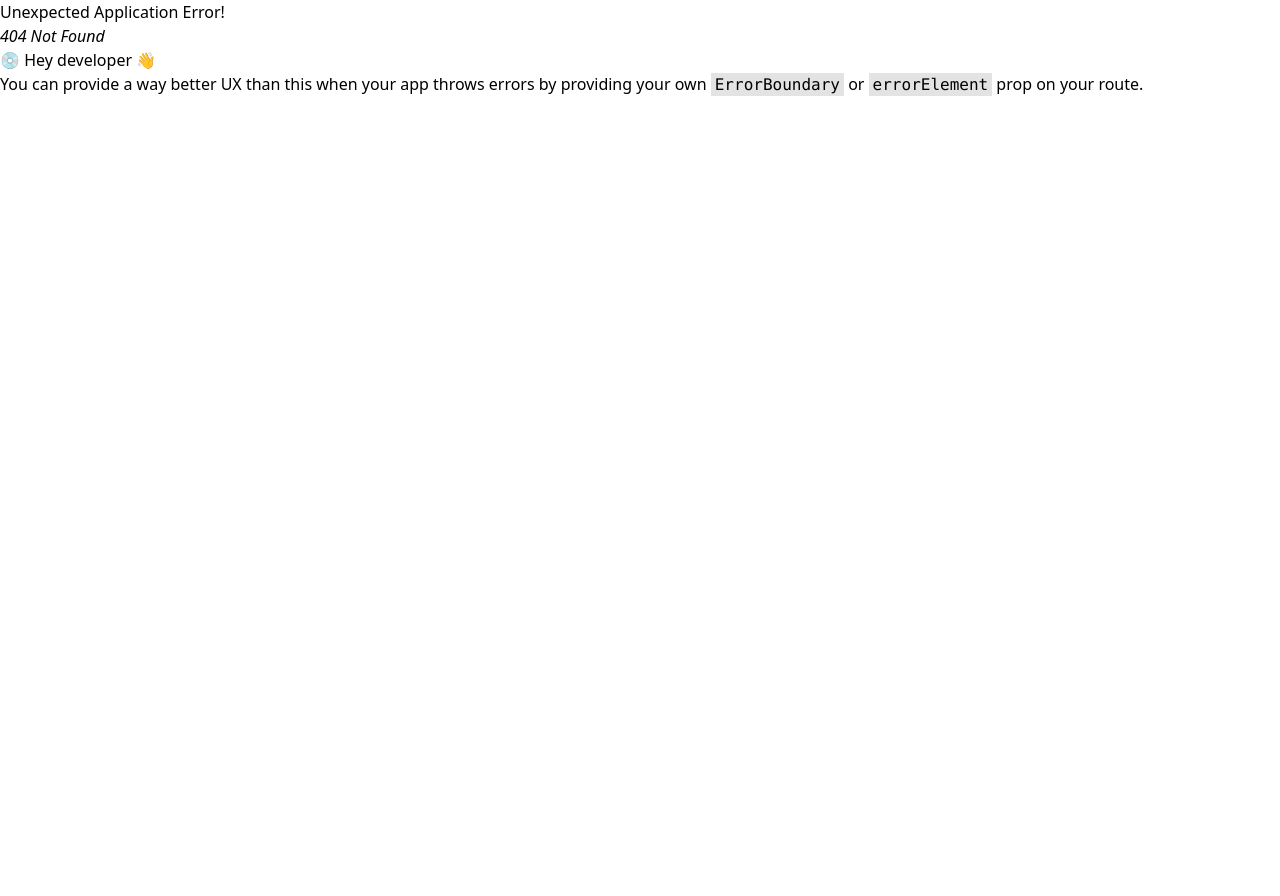
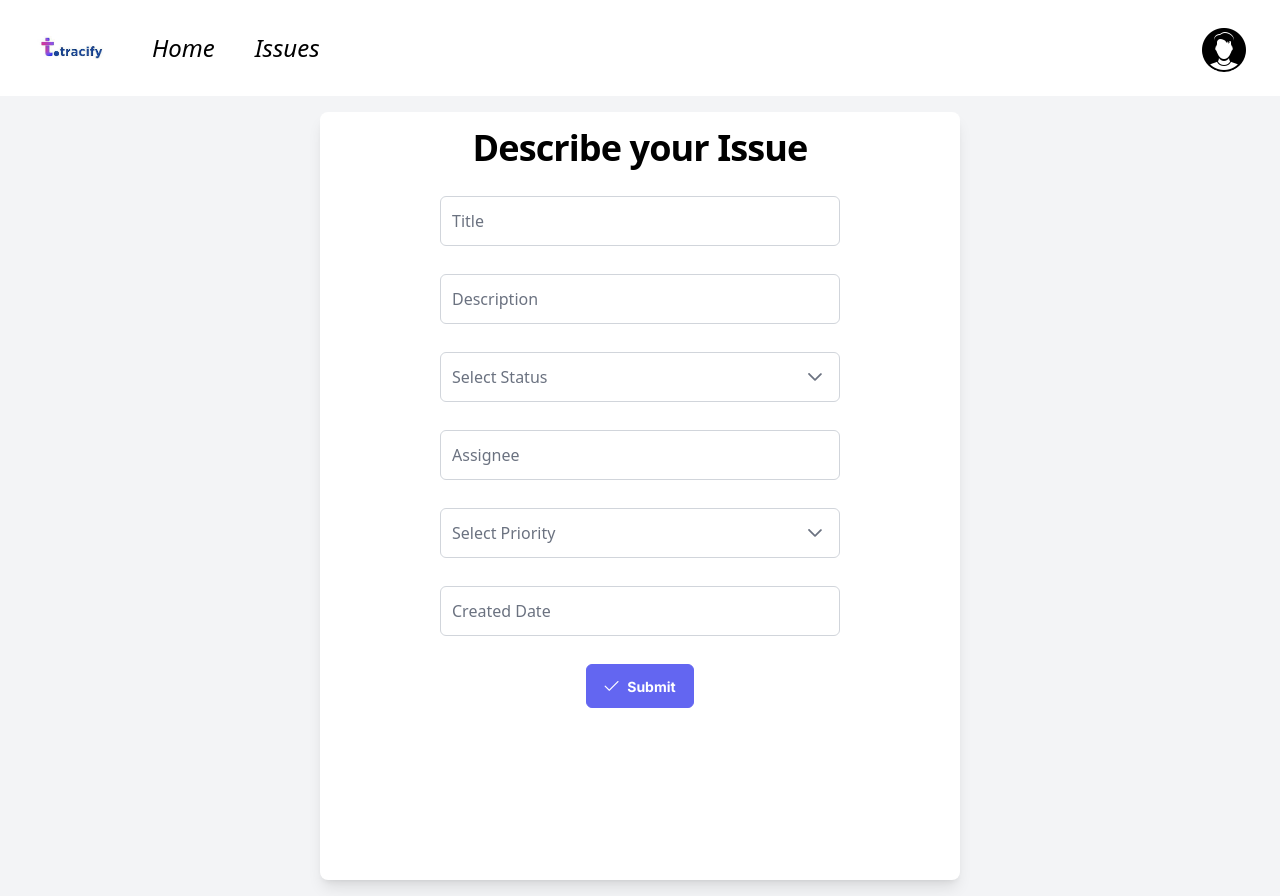
Before and after one commit to Jayasuriya-R/Tracify-App, a React (Vite) app: page /issue/add in a window 1280 px wide. Before the commit this address had no page. Before the commit the page ends 800 px from the top, so only its background shows below. Built offline with nearby package versions, Linux system fonts and the light colour scheme.

Commit message:
created a form to add issue

```diff
--- a/package.json
+++ b/package.json
@@ -13,11 +13,13 @@
     "@emotion/react": "^11.14.0",
     "@emotion/styled": "^11.14.0",
     "@mui/material": "^7.1.1",
+    "@reduxjs/toolkit": "^2.8.2",
     "@tailwindcss/vite": "^4.1.8",
     "primeicons": "^7.0.0",
     "primereact": "^10.9.6",
     "react": "^19.1.0",
     "react-dom": "^19.1.0",
+    "react-redux": "^9.2.0",
     "react-router": "^7.6.2",
     "react-router-dom": "^7.6.2",
     "recharts": "^2.15.3",
--- a/src/App.jsx
+++ b/src/App.jsx
@@ -12,6 +12,7 @@ import Issue from "./components/Issue";
 import NavBar from "./components/NavBar";
 import { createBrowserRouter, RouterProvider } from "react-router";
 import { Outlet } from "react-router";
+import AddIssue from "./components/AddIssue";
 
 const AppLayout = () => (
   <>
@@ -27,6 +28,7 @@ const appRouter = createBrowserRouter([
     children: [
       { path: "/", element: <Body /> },
       { path: "/issue", element: <Issue /> },
+      { path: "/issue/add", element: <AddIssue/> },
     ],
   },
 ]);
--- /dev/null
+++ b/src/components/AddIssue.jsx
@@ -0,0 +1,129 @@
+import React, { useState,useRef } from "react";
+import { InputText } from "primereact/inputtext";
+import { FloatLabel } from "primereact/floatlabel";
+import { Dropdown } from "primereact/dropdown";
+import { Calendar } from "primereact/calendar";
+import { SplitButton } from 'primereact/splitbutton';
+import { Button } from 'primereact/button';
+import { Toast } from 'primereact/toast';
+
+const AddIssue = () => {
+  const [title, setTitle] = useState("");
+  const [description, setDescription] = useState("");
+  const [statusValue, setStatusValue] = useState(null);
+  const [assignee, setAssignee] = useState("");
+  const [priorityValue, setPriorityValue] = useState(null);
+  const [date, setDate] = useState(null);
+  const [issues, setIssues] = useState([]);
+
+  const toast = useRef(null);
+  const status = ["Open", "In Progress", "Closed"];
+  const priority = ["Low", "Medium", "High","Critical"];
+
+  const save = () => {
+    const newIssue = {
+      id: issues.length + 1, // Or use uuid
+      titel:title,
+      description:description,
+      status: statusValue,
+      assignee:assignee,
+      priority: priorityValue,
+      createdDate: date,
+    };
+
+    if (!title || !description || !statusValue || !assignee || !priorityValue || !date) {
+      toast.current.show({ severity: 'warn', summary: 'Validation', detail: 'Please fill all fields' });
+      return;
+    }
+
+    setIssues([...issues, newIssue]); // Appending new issue
+    console.log("New Issue Added:", newIssue);
+    toast.current.show({ severity: 'success', summary: 'Success', detail: 'Issue added' });
+
+    // Clear form
+    setTitle("");
+    setDescription("");
+    setStatusValue(null);
+    setAssignee("");
+    setPriorityValue(null);
+    setDate(null);
+  };
+
+  return (
+    <div className="flex  justify-center h-screen py-4 bg-gray-100">
+    <form
+      className="border-none z-20 shadow-lg w-1/2 flex justify-center rounded-lg p-4 bg-white"
+      onSubmit={(e) => e.preventDefault()}
+    >
+      <div className="flex flex-col space-y-7 items-center h-full">
+        <h1 className="text-4xl font-extrabold text-center tracking-tight">
+          Describe your Issue
+        </h1>
+
+        <div>
+          <FloatLabel>
+            <InputText value={title} onChange={(e) => setTitle(e.target.value)} style={{ width: "25rem" }} />
+            <label>Title</label>
+          </FloatLabel>
+        </div>
+
+        <div>
+          <FloatLabel>
+            <InputText value={description} onChange={(e) => setDescription(e.target.value)} style={{ width: "25rem" }} />
+            <label>Description</label>
+          </FloatLabel>
+        </div>
+
+        <div>
+          <FloatLabel>
+            <Dropdown
+              options={status}
+              value={statusValue}
+              onChange={(e) => setStatusValue(e.value)}
+              className="w-full"
+              style={{ width: "25rem" }}
+            />
+            <label>Select Status</label>
+          </FloatLabel>
+        </div>
+
+        <div>
+          <FloatLabel>
+            <InputText value={assignee} onChange={(e) => setAssignee(e.target.value)} style={{ width: "25rem" }} />
+            <label>Assignee</label>
+          </FloatLabel>
+        </div>
+
+        <div>
+          <FloatLabel>
+            <Dropdown
+              options={priority}
+              value={priorityValue}
+              onChange={(e) => setPriorityValue(e.value)}
+              className="w-full"
+              style={{ width: "25rem" }}
+            />
+            <label>Select Priority</label>
+          </FloatLabel>
+        </div>
+
+        <div>
+          <FloatLabel>
+            <Calendar
+              value={date}
+              onChange={(e) => setDate(e.value)}
+              style={{ width: "25rem" }}
+            />
+            <label>Created Date</label>
+          </FloatLabel>
+        </div>
+
+        <Toast ref={toast} />
+        <Button label="Submit" icon="pi pi-check" onClick={save} size="small" />
+
+      </div>
+    </form>
+    </div>
+  );
+};
+export default AddIssue;
--- a/src/components/MainContainer.jsx
+++ b/src/components/MainContainer.jsx
@@ -3,6 +3,7 @@ import IssueDetails from "./IssueDetails";
 import { issuesData } from "../utils/constants";
 import Table from "./Table";
 import { Button } from 'primereact/button';
+import { Link } from "react-router";
 
 const MainContainer = () => {
   const [option, setOption] = useState("All");
@@ -25,7 +26,7 @@ const MainContainer = () => {
             <option>Resolved</option>
           </select>
         </div>
-        <Button label="Add issue" size="small"/>
+        <Link to='/issue/add'><Button label="Add issue" size="small"/></Link>
       </div>
       {option == "All" ? (
         <Table data={issuesData} />
--- /dev/null
+++ b/src/utils/appStore.js
@@ -0,0 +1,9 @@
+import { configureStore } from "@reduxjs/toolkit";
+
+const appStore = configureStore(
+    {
+        reducer:{
+
+        }
+    }
+)
```
Also changed, not shown: src/utils/constants.js (line endings or trailing spaces), 1 other file (tests, documents, lock files or other folders).
